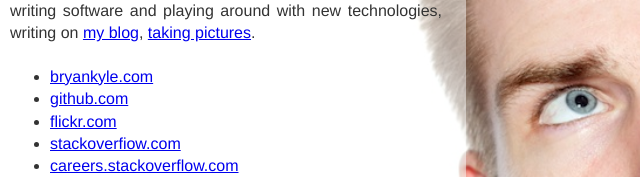
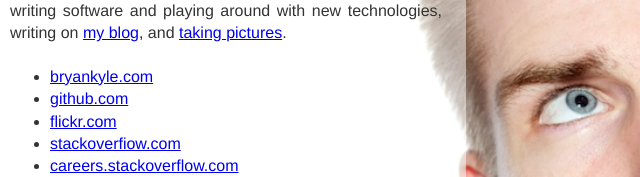
Before and after one commit to bkyle/bryankyle.me, a plain HTML site: page usr/share/nginx/html/index.html in a window 1280 px wide. Shown: the part 225-402 px from the top of the page, 62-702 px from the left. Drawn offline with Linux system fonts and the light colour scheme.

Commit message:
Update index.html

```diff
--- a/usr/share/nginx/html/index.html
+++ b/usr/share/nginx/html/index.html
@@ -113,7 +113,7 @@ body.humble {
         Discovery Advisor</a>.  When I'm not doing work for my jobby-job, I'm
         writing software and playing around with new technologies, writing
         on <a href="http://bryankyle.com">my
-        blog<a>, <a href="http://www.flickr.com/photos/bryankyle/">taking
+        blog<a>, and <a href="http://www.flickr.com/photos/bryankyle/">taking
         pictures</a>.</p>
 
         <ul>
```
